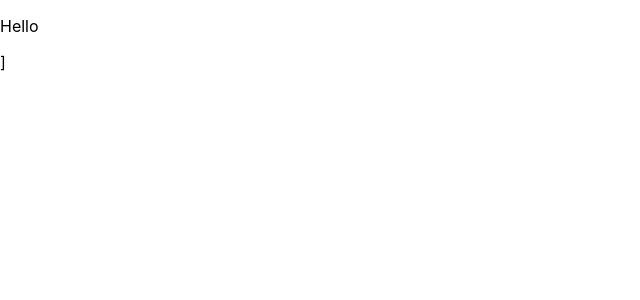
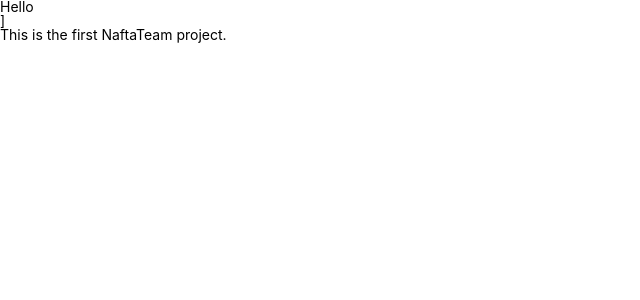
Before and after one commit to NaftaTeam/Blog, a React (Create React App) app in the folder client/: page / in a window 1280 px wide. Shown: the top 300 px of the page, without its empty margins (0-640 px from the left). Built offline with nearby package versions, Linux system fonts and the light colour scheme.

Commit message:
add index.css and add same front

```diff
--- /dev/null
+++ b/client/public/index.css
@@ -0,0 +1,19 @@
+:root{
+    font-family: 'Roboto', sans-serif;
+    font-family: Roboto;
+    font-style: normal;
+    font-weight: normal;
+    font-size: 15px;
+    line-height: 1,26666;
+    color: black;
+}
+
+.heder-info{
+    background: #000000;
+    font-size: .8rem;
+    line-height: 1.25;
+    text-align: center;
+    letter-spacing: 2px;
+    color: #FBFBFB;
+    padding: 7px;
+}
--- a/client/public/index.html
+++ b/client/public/index.html
@@ -24,7 +24,14 @@
       work correctly both with client-side routing and a non-root public URL.
       Learn how to configure a non-root public URL by running `npm run build`.
     -->
+    <link href="https://fonts.googleapis.com/css2?family=Roboto:wght@400;700&display=swap" rel="stylesheet">
+    <link rel="stylesheet" href="normalize.css" />
+    <link rel="stylesheet" href="index.css"/>
+
+
+
     <title>React App</title>
+
   </head>
   <body>
     <noscript>You need to enable JavaScript to run this app.</noscript>
@@ -39,5 +46,9 @@
       To begin the development, run `npm start` or `yarn start`.
       To create a production bundle, use `npm run build` or `yarn build`.
     -->
+
+    <heder-info>This is the first NaftaTeam project.</h1>
+
+
   </body>
 </html>
```
